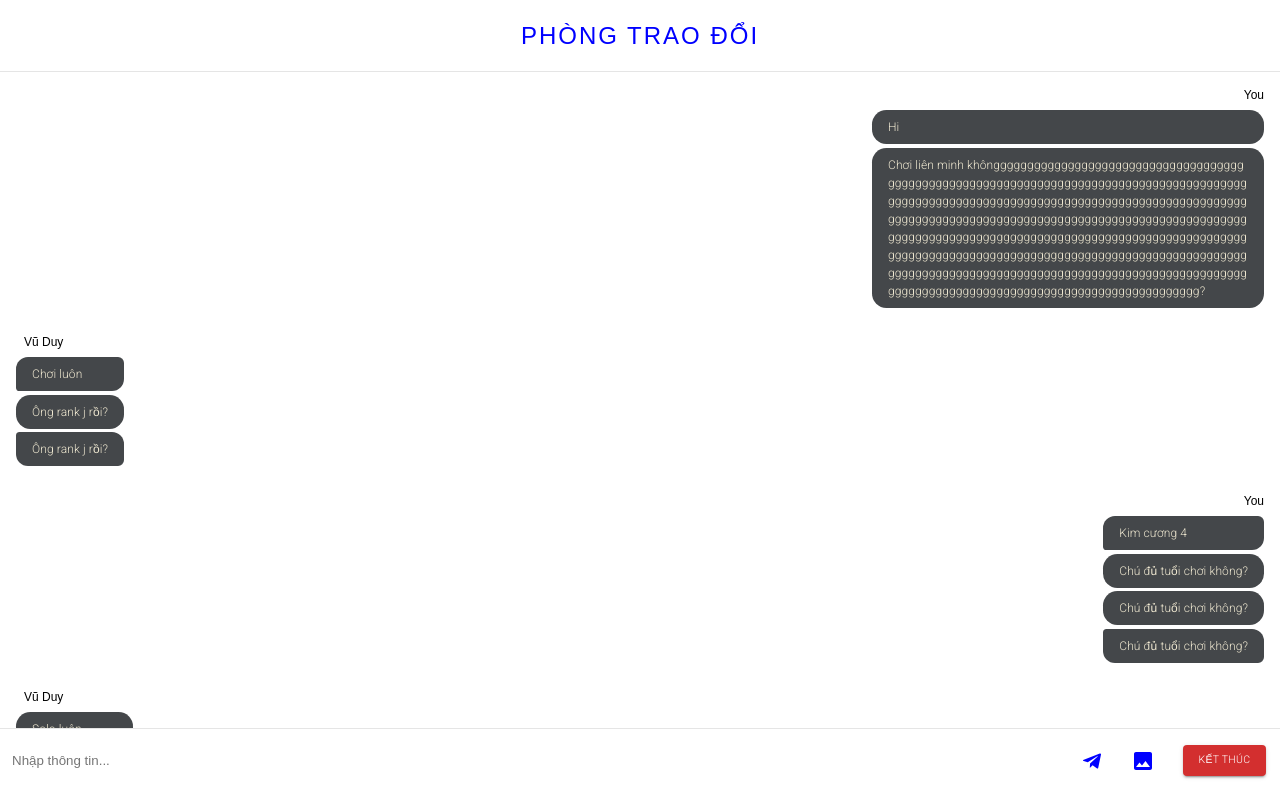
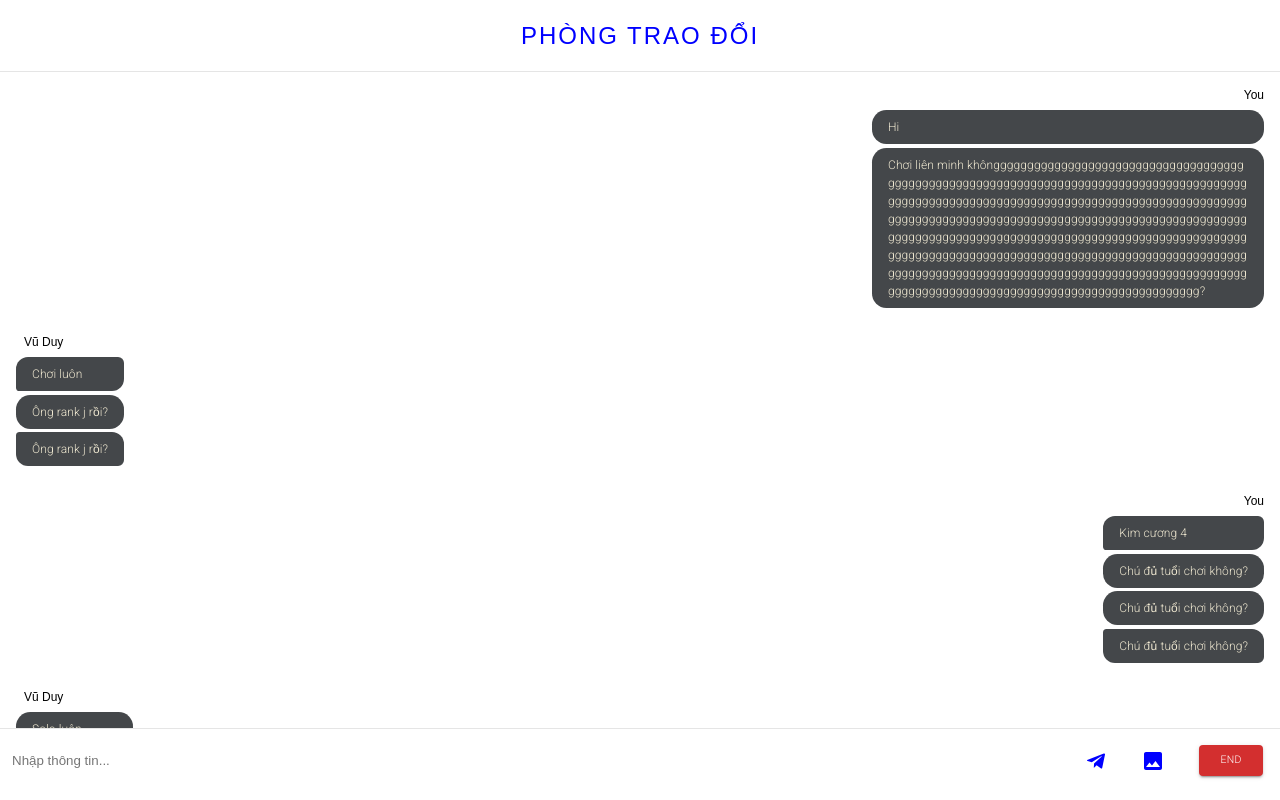
Before and after one commit to nguyenquangtho6868/funix_app, a React (Create React App) app: page /chat-room in a window 1280 px wide. Built offline with nearby package versions, Linux system fonts and the light colour scheme; a web font is replaced by a local one.

Commit message:
Update ChatRoom.jsx

```diff
--- a/src/Components/chatRoom/ChatRoom.jsx
+++ b/src/Components/chatRoom/ChatRoom.jsx
@@ -242,7 +242,7 @@ function ChatRoomComponent() {
                     </List>
                 </Grid>
                 <Grid container className='message-input'>
-                    <Grid item className='message-input-tag' xs={8} sm={9} md={10} pr={1}>
+                    <Grid item className='message-input-tag' xs={7} sm={9} md={10} pr={1}>
                         <input
                             value={valueMessage}
                             onChange={(e) => setValueMessage(e.target.value)}
@@ -252,11 +252,11 @@ function ChatRoomComponent() {
                         </input>
                     </Grid>
 
-                    <Grid item xs={4} sm={3} md={2} className='message-input-send'>
+                    <Grid item xs={5} sm={3} md={2} className='message-input-send'>
                         <TelegramIcon className='message-input-send-icon' />
                         <ImageIcon className='message-input-send-icon' />
                         <Button className='ipad-pc' variant="contained" color="error" onClick={endConversation}>
-                            Kết Thúc
+                            END
                         </Button>
                     </Grid>
                 </Grid>
```
